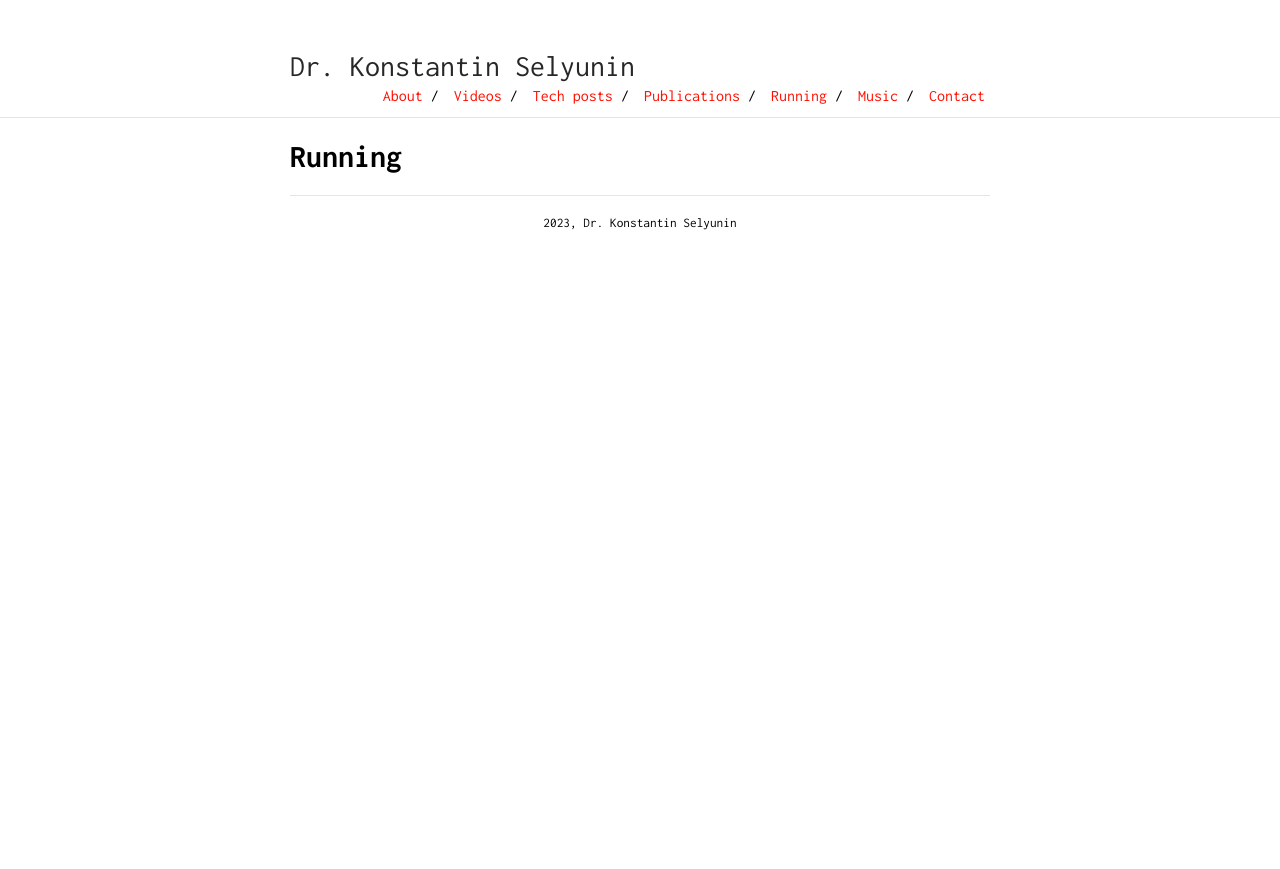
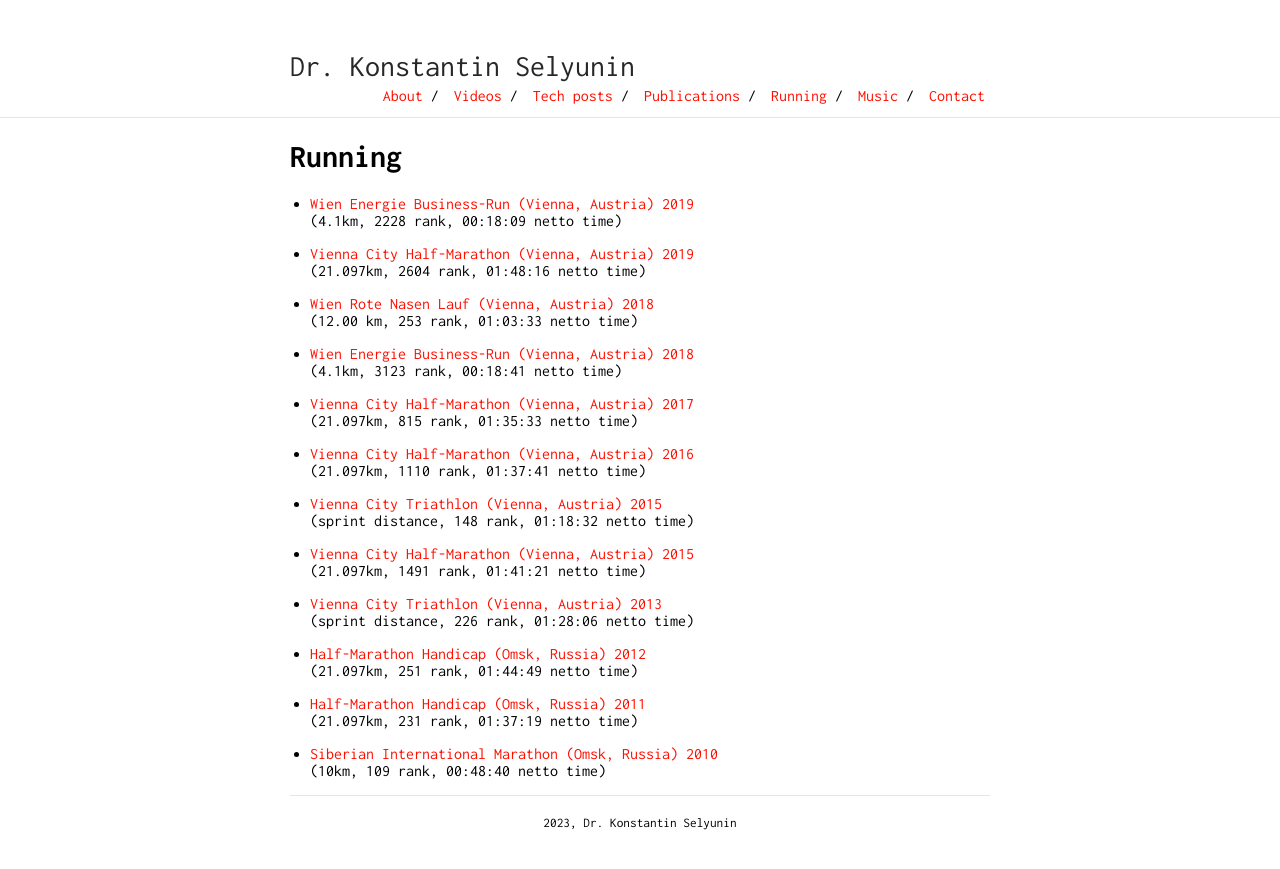
Before and after one commit to selyunin/selyunin.github.io, a Jekyll site: the page built from _pages/running.md, in a window 1280 px wide. Shown: the top 869 px of the page. Built offline with Jekyll 4.4.1, drawn with Linux system fonts in a browser that asks for light colours.

Commit message:
:person running: filling in the "running" page

```diff
--- a/_pages/running.md
+++ b/_pages/running.md
@@ -6,3 +6,27 @@ permalink: /running/
 
 Running
 =======================================
+
+* [Wien Energie Business-Run (Vienna, Austria) 2019](/pdf/selyunin_business_run_2019.pdf) <br/> (4.1km, 2228 rank, 00:18:09 netto time)
+
+* [Vienna City Half-Marathon (Vienna, Austria) 2019](/pdf/selyunin_vienna_city_marathon_2019.pdf) <br/> (21.097km, 2604 rank, 01:48:16 netto time)
+
+* [Wien Rote Nasen Lauf (Vienna, Austria) 2018](/pdf/rotennasenlauf_2018.pdf)<br/>(12.00 km, 253 rank, 01:03:33 netto time)
+
+* [Wien Energie Business-Run (Vienna, Austria) 2018](/pdf/business_run2018.pdf)<br/>(4.1km, 3123 rank, 00:18:41 netto time)
+
+* [Vienna City Half-Marathon (Vienna, Austria) 2017](/pdf/selyunin_marathon_2017.pdf)<br/>(21.097km, 815 rank, 01:35:33 netto time)
+
+* [Vienna City Half-Marathon (Vienna, Austria) 2016](/pdf/selyunin_marathon_2016.pdf)<br/>(21.097km, 1110 rank, 01:37:41 netto time)
+
+* [Vienna City Triathlon (Vienna, Austria) 2015](/pdf/selyunin_triathlon_2015.pdf)<br/>(sprint distance, 148 rank, 01:18:32 netto time)
+
+* [Vienna City Half-Marathon (Vienna, Austria) 2015](/pdf/selyunin_marathon_2015.pdf)<br/>(21.097km, 1491 rank, 01:41:21 netto time)
+
+* [Vienna City Triathlon (Vienna, Austria) 2013](/pdf/Selyunin_Triathlon_2013.pdf)<br/>(sprint distance, 226 rank, 01:28:06 netto time)
+
+* [Half-Marathon Handicap (Omsk, Russia) 2012](/pdf/selyunin_handicap_2012.pdf)<br/>(21.097km, 251 rank, 01:44:49 netto time)
+
+* [Half-Marathon Handicap (Omsk, Russia) 2011](/pdf/selyunin_handicap_2011.pdf)<br/>(21.097km, 231 rank, 01:37:19 netto time)
+
+* [Siberian International Marathon (Omsk, Russia) 2010](/pdf/selyunin_sim_2010.pdf)<br/>(10km, 109 rank, 00:48:40 netto time)
```
Also changed, not shown: 12 other files.
